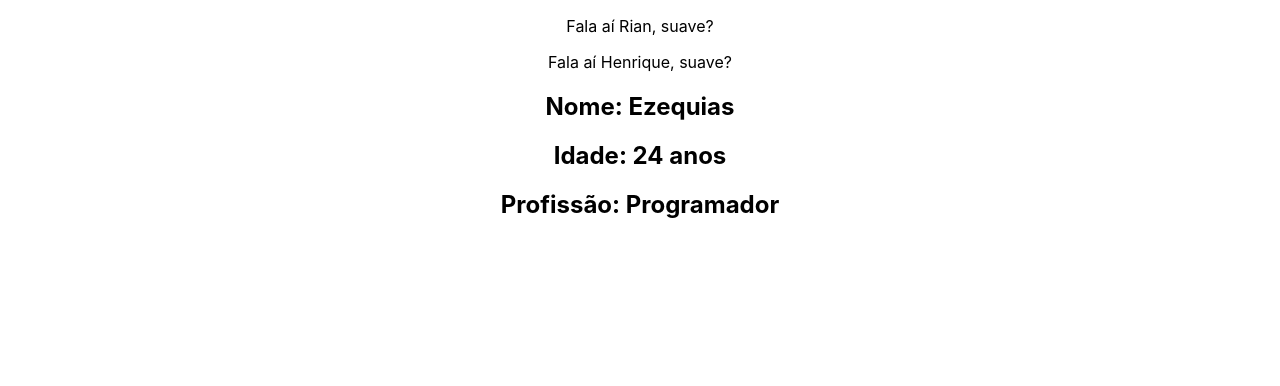
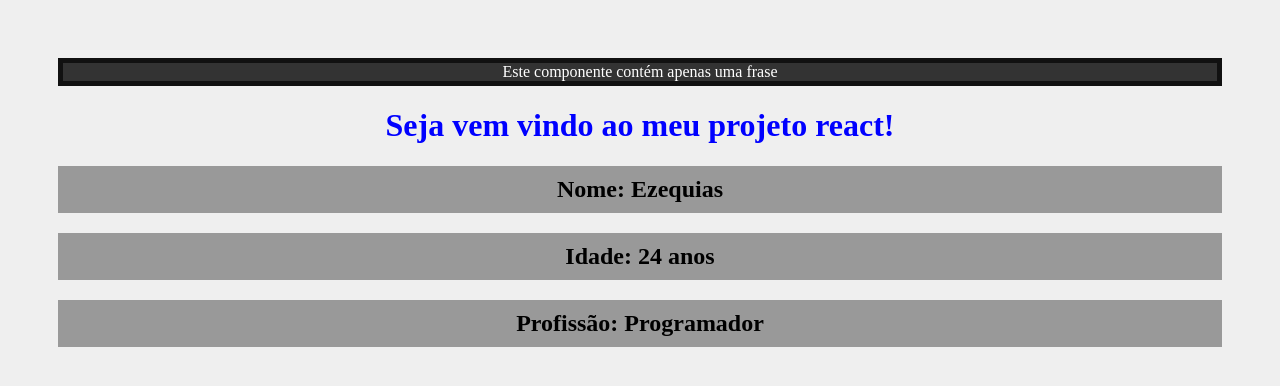
Before and after one commit to DevRianH/Curso-React---Hora-de-Codar, a React (Create React App) app: page / in a window 1280 px wide. Shown: the top 386 px of the page. Built offline with nearby package versions, Linux system fonts and the light colour scheme.

Commit message:
Realizado aula 07 de como adicionar CSS no projeto, global e module

```diff
--- a/src/App.js
+++ b/src/App.js
@@ -1,15 +1,14 @@
 import './App.css';
-import {SayMyName} from "./components/SayMyName";
 import {Pessoa} from "./components/Pessoa";
+import Frase from "./components/Frase/Frase";
 
 export function App() {
 
-    const nome = "Henrique"
-
     return (
         <div className="App">
-            <SayMyName nome="Rian"/>
-            <SayMyName nome={nome}/>
+            <Frase/>
+
+            <h1>Seja vem vindo ao meu projeto react!</h1>
             <Pessoa
                 nome="Ezequias"
                 idade="24 anos"
--- /dev/null
+++ b/src/components/Frase/Frase.js
@@ -0,0 +1,12 @@
+import styles from './Frase.module.css';
+
+export default function Frase() {
+
+    return (
+        <div className={styles.fraseContainer}>
+            <p className={styles.fraseContent}>
+                Este componente contém apenas uma frase
+            </p>
+        </div>
+    )
+}
--- /dev/null
+++ b/src/components/Frase/Frase.module.css
@@ -0,0 +1,12 @@
+/*EXEMPLO DE CSS MODULE, QUE SÃO UTILIZADOS PELA CLASSE ESPECIFICA*/
+
+.fraseContainer {
+    background-color: #e44747;
+    border: 5px solid #111;
+}
+
+.fraseContent {
+    color: #fff;
+    background-color: #333;
+    margin: 0;
+}
--- a/src/components/HelloWorld.js
+++ b/src/components/HelloWorld.js
@@ -1,4 +1,4 @@
-import Frase from './Frase'
+import Frase from './Frase/Frase'
 
 export default function HelloWorld() {
 
--- a/src/index.css
+++ b/src/index.css
@@ -1,13 +1,15 @@
+/*CSS GLOBAL*/
+
 body {
-  margin: 0;
-  font-family: -apple-system, BlinkMacSystemFont, 'Segoe UI', 'Roboto', 'Oxygen',
-    'Ubuntu', 'Cantarell', 'Fira Sans', 'Droid Sans', 'Helvetica Neue',
-    sans-serif;
-  -webkit-font-smoothing: antialiased;
-  -moz-osx-font-smoothing: grayscale;
+   padding: 50px;
+   background-color: #efefef;
 }
 
-code {
-  font-family: source-code-pro, Menlo, Monaco, Consolas, 'Courier New',
-    monospace;
+h1 {
+  color: #0000ff;
 }
+
+h2 {
+  background-color: #999;
+  padding: 10px;
+}
```
Also changed, not shown: src/components/Frase.js (deleted, +0 -8 lines).
